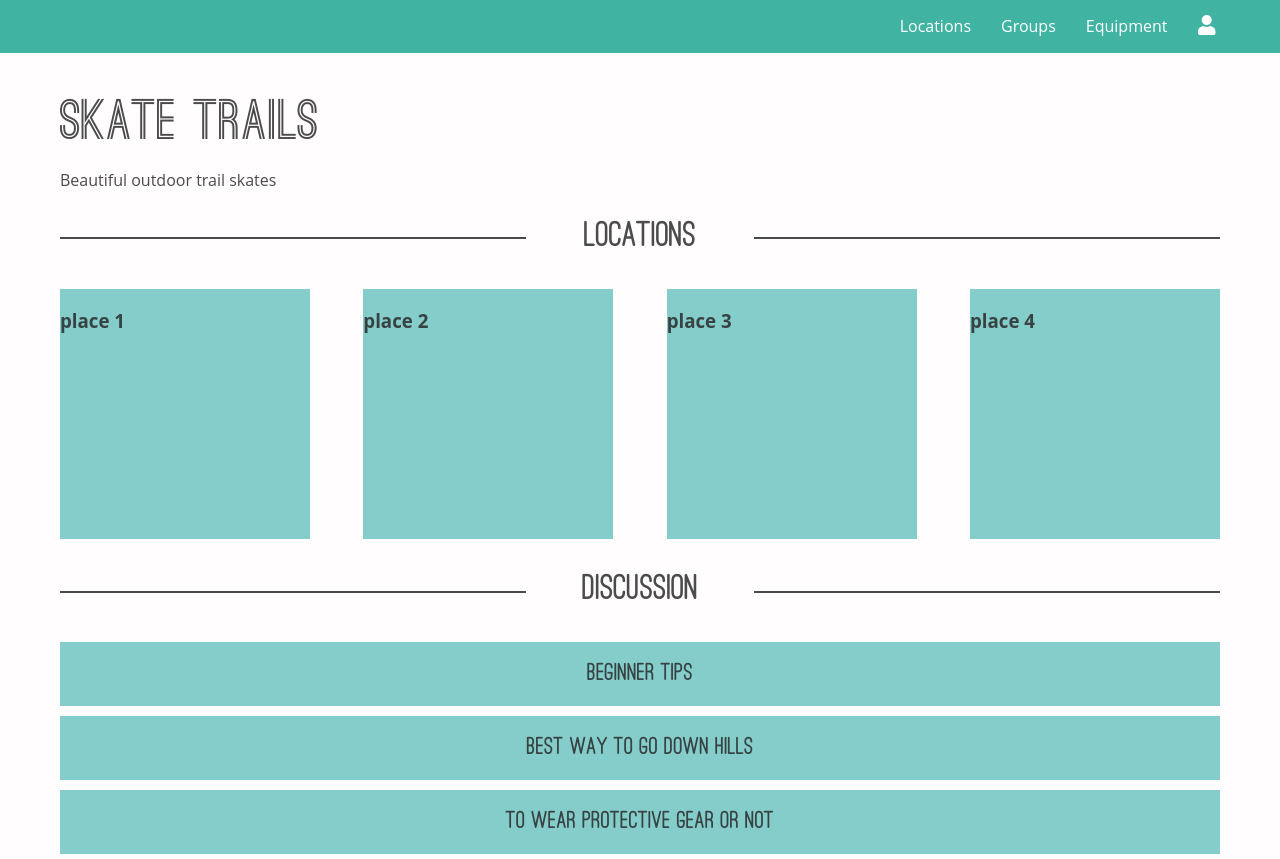
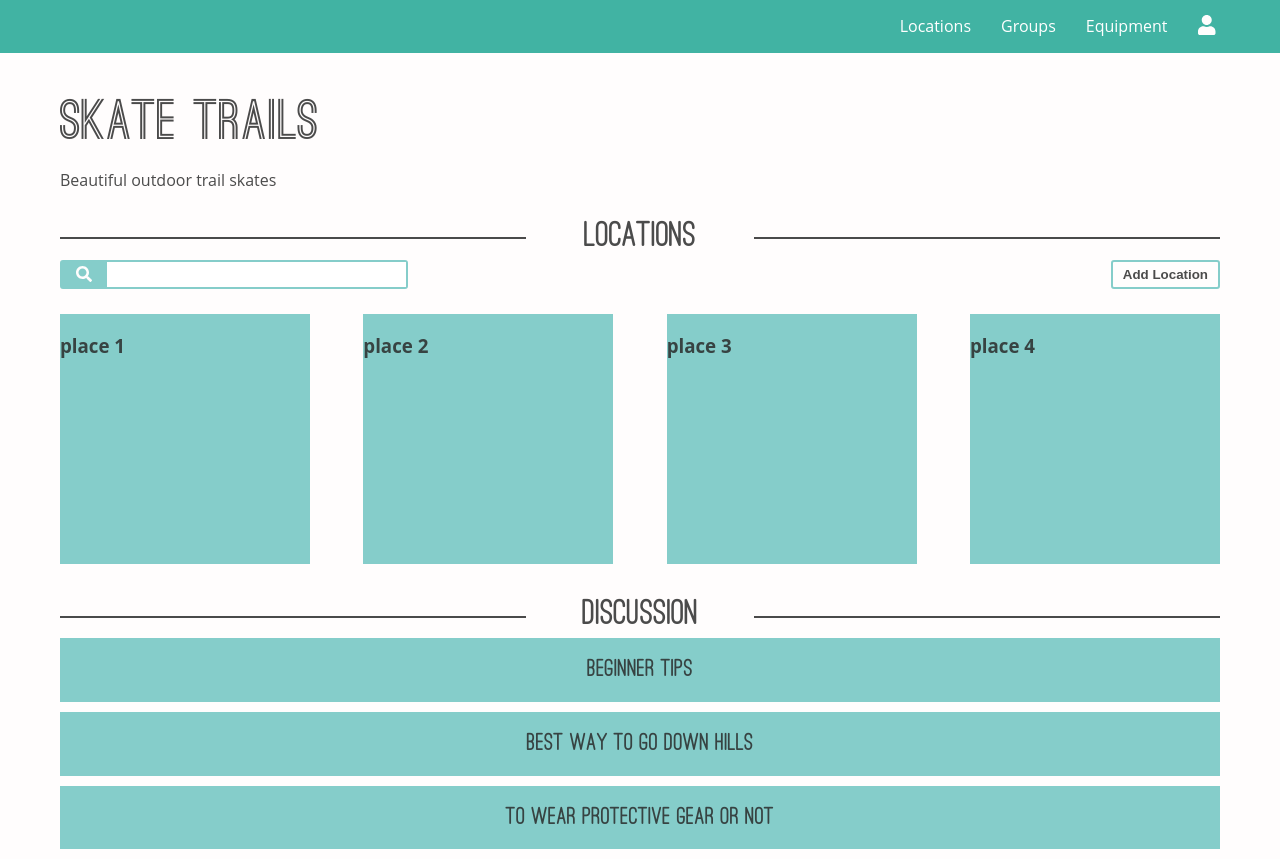
Before and after one commit to sadie-walker/skate-uk, a Next.js app: page /locations/trails in a window 1280 px wide. Built offline with nearby package versions, Linux system fonts and the light colour scheme.

Commit message:
create actions layout on subpage for adding items and search bar

```diff
--- a/src/components/SubPageLayout.js
+++ b/src/components/SubPageLayout.js
@@ -1,6 +1,8 @@
 import React from "react";
 import ThreadList from "./ThreadList";
 import styles from "../styles/SubPageLayout.module.css";
+import { FontAwesomeIcon } from "@fortawesome/react-fontawesome";
+import { faSearch } from "@fortawesome/free-solid-svg-icons";
 
 const SubPageLayout = (props) => {
 	return (
@@ -8,7 +10,16 @@ const SubPageLayout = (props) => {
 			<h1>{props.title}</h1>
 			<p>{props.lead}</p>
 			<div className={styles.topic}>
-				<h2>Locations</h2>
+				<h2>{props.topic + "s"}</h2>
+				<div className={styles.actions}>
+					<div className={styles.input}>
+						<div>
+							<FontAwesomeIcon icon={faSearch} />
+						</div>
+						<input type="text" />
+					</div>
+					<button>Add {props.topic}</button>
+				</div>
 				<ul className={styles["topic-list"]}>
 					<li>
 						<h3>place 1</h3>
--- a/src/pages/locations/skate-parks.js
+++ b/src/pages/locations/skate-parks.js
@@ -23,6 +23,7 @@ const skateParks = () => {
 	return (
 		<div>
 			<SubPageLayout
+				topic="Location"
 				title="Skate Parks"
 				lead="Indoor & outdoor skate parks with ramps & other equipment."
 				threads={threads}
--- a/src/pages/locations/skate-rinks.js
+++ b/src/pages/locations/skate-rinks.js
@@ -23,6 +23,7 @@ const discoRinks = () => {
 	return (
 		<div>
 			<SubPageLayout
+				topic="Location"
 				title="Skate Rinks & Roller Discos"
 				lead="Indoor rinks for a casual skating or artistic/jam skating."
 				threads={threads}
--- a/src/pages/locations/trails.js
+++ b/src/pages/locations/trails.js
@@ -23,6 +23,7 @@ const trails = () => {
 	return (
 		<div>
 			<SubPageLayout
+				topic="Location"
 				title="Skate Trails"
 				lead="Beautiful outdoor trail skates"
 				threads={threads}
--- a/src/styles/SubPageLayout.module.css
+++ b/src/styles/SubPageLayout.module.css
@@ -9,6 +9,7 @@
 	font-size: calc(100% + 1.5vw);
 	text-align: center;
 	position: relative;
+	margin-bottom: 0px;
 }
 
 .subpage .topic h2:before,
@@ -44,3 +45,53 @@
 	height: 250px;
 	margin: 5px 0;
 }
+
+.subpage .topic .actions {
+	display: flex;
+	justify-content: space-between;
+}
+
+.subpage .topic .actions > * {
+	padding: 5px 10px;
+	border: 2px solid #85cdca;
+	border-radius: 3px;
+	margin: 5px 0 20px;
+}
+
+.subpage .topic .actions .input {
+	display: flex;
+	padding: 0;
+	width: 30%;
+}
+
+.subpage .topic .actions .input div {
+	background-color: #85cdca;
+	height: 100%;
+	width: 15%;
+	display: flex;
+	align-items: center;
+	justify-content: center;
+}
+
+.subpage .topic .actions .input div svg {
+	color: #fffdfd;
+}
+
+.subpage .topic .actions .input input {
+	outline: none;
+	border: none;
+	width: 100%;
+	padding: 0 5px;
+}
+
+.subpage .topic .actions button {
+	background-color: transparent;
+	color: rgba(39, 39, 39, 0.836);
+	font-weight: 800;
+	cursor: pointer;
+}
+
+.subpage .topic .actions button:hover {
+	background-color: #85cdca;
+	color: #fffdfd;
+}
```
